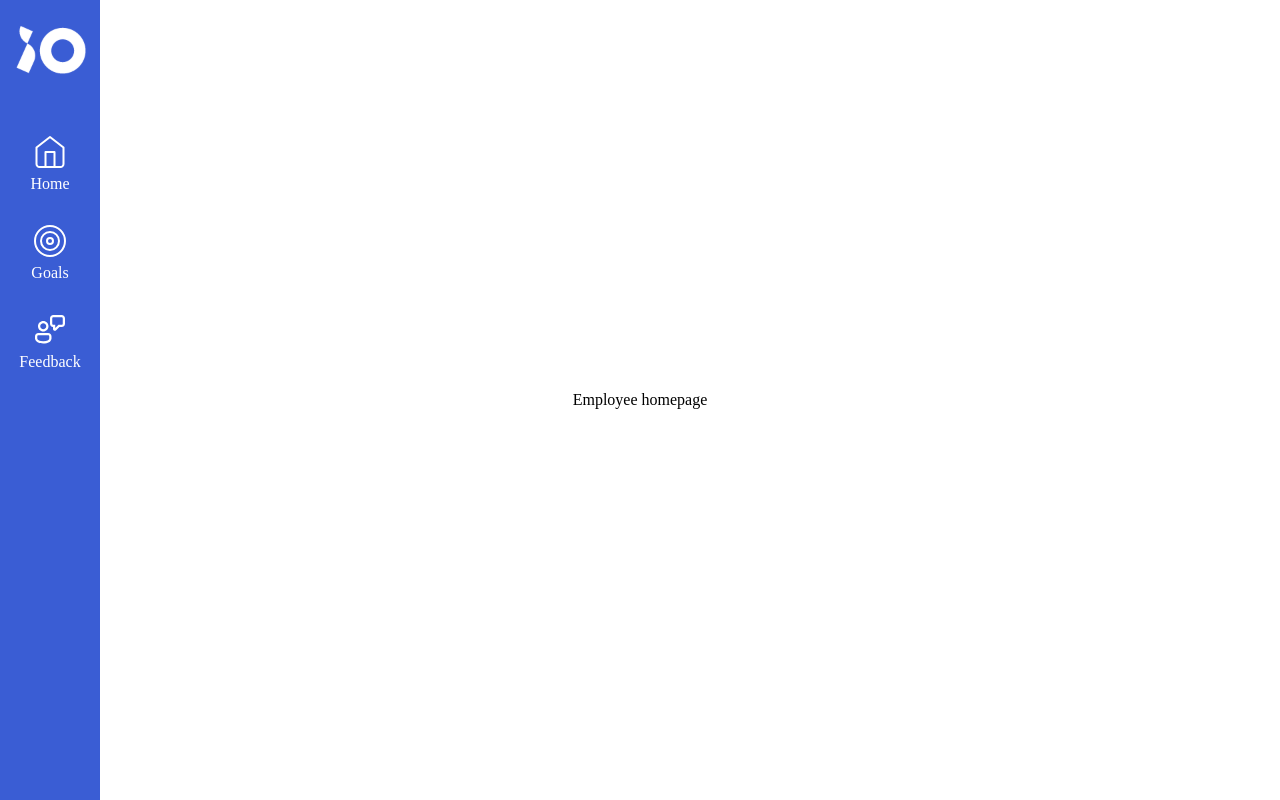
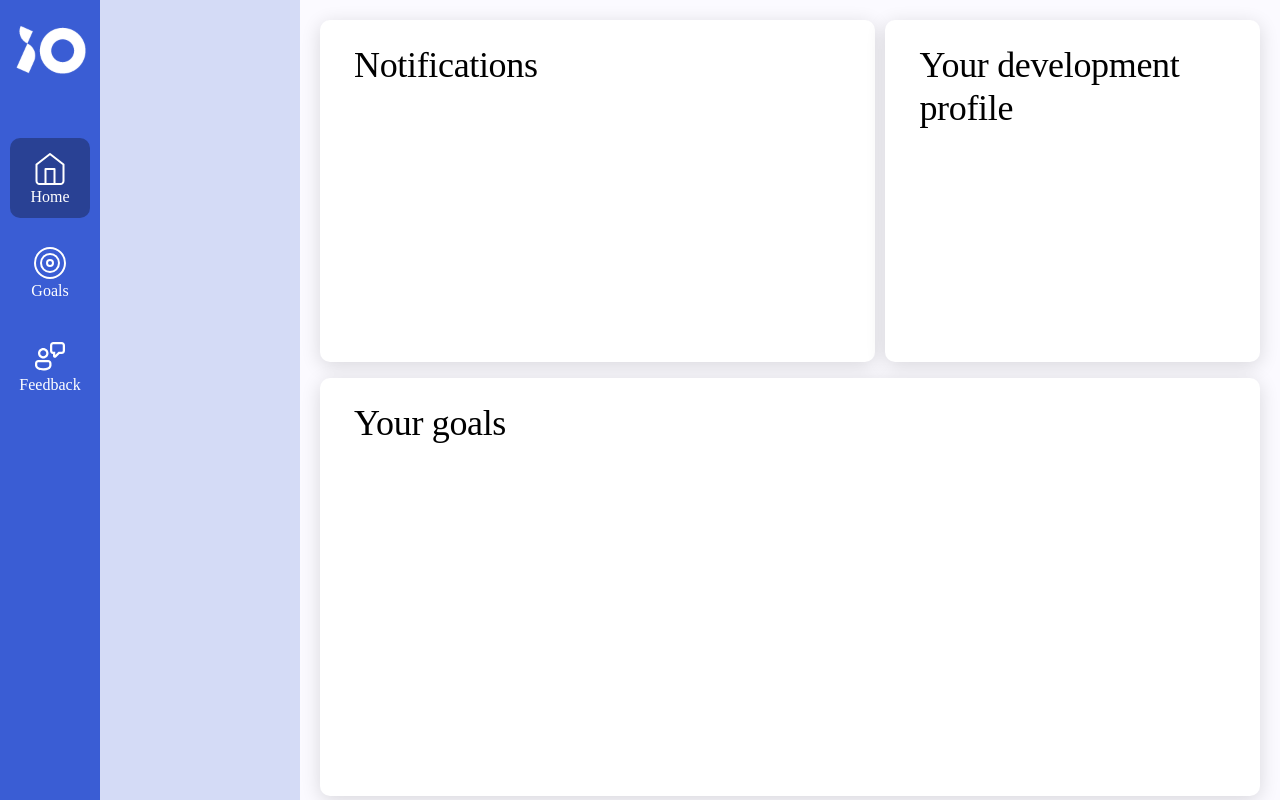
Before and after one commit to YorickVdVenne/Productivity, a Next.js app: page /employee/home in a window 1280 px wide. Built offline with nearby package versions, Linux system fonts and the light colour scheme.

Commit message:
Completed employee navigation

```diff
--- a/pages/employee/home.jsx
+++ b/pages/employee/home.jsx
@@ -9,7 +9,15 @@ export default function Home() {
     <div className={styles.body}>
       <EmployeeNavigation />
       <div className={styles.main}>
-        Employee homepage
+        <div className={styles.notifications}>
+          <h1 className={styles.title}>Notifications</h1>
+        </div>
+        <div className={styles.profile}>
+         <h1 className={styles.title}>Your development profile</h1>
+        </div>
+        <div className={styles.goals}>
+          <h1 className={styles.title}>Your goals</h1>
+        </div>
       </div>
     </div>
   )
--- a/src/components/EmployeeNavigation/Navigation.module.scss
+++ b/src/components/EmployeeNavigation/Navigation.module.scss
@@ -7,6 +7,7 @@
     left: 0;
     background-color: #3A5DD4;
     overflow-x: hidden;
+    z-index: 1;
 }
 
 .logo {
@@ -20,18 +21,94 @@
     font-weight: 500;
     font-size: 16px;
     line-height: 19px;
-    color: white;
 
-    display: block;
-    text-align: center;
+    display: flex;
+    align-items: center;
+    justify-content: center;
+
+    &:hover .subnav {
+      display: block;
+    }
   }
 
-  .sidebar a:hover {
-    color: #f1f1f1;
-  }
+.nav {
+  display: flex;
+  flex-direction: column;
+  align-items: center;
+  justify-content: center;
+  color: white;
+}
 
 .icons {
     width: 36px;
     height: 36px;
-    margin-top: 30px;
 }
+
+.links {
+  width: 80px;
+  height: 80px;
+  margin-top: 14px;
+  display: flex;
+  flex-direction: column;
+  border-radius: 10px;
+
+  &:first-child {
+    margin-top: 34px;
+  }
+
+  &:hover {
+    background: rgba(0, 0, 0, 0.2);
+  }
+
+  &:active {
+    background-color: rgba(0, 0, 0, 0.5);
+  }
+}
+
+.links.active {
+  background-color:rgba(0, 0, 0, 0.3);
+}
+
+.subnav {
+  height: 100%;
+  width: 200px;
+  position: fixed;
+  z-index: 1;
+  top: 0;
+  left: 100px;
+  background-color: #D4DBF6;
+  overflow-x: hidden;
+  display: flex;
+  flex-direction: column;
+  align-items: center;
+
+  color: black;
+  font-size: 20px;
+  letter-spacing: -0.333333px;
+}
+
+.item {
+  width: 152px;
+  height: 60px;
+  margin-top: 44px;
+  display: flex;
+  flex-direction: column;
+  justify-content: center;
+  border-radius: 10px;
+
+  &:first-child {
+    margin-top: 129px;
+  }
+
+  &:hover {
+    background: rgba(0, 0, 0, 0.2);
+  }
+
+  &:active {
+    background-color: white;
+  }
+}
+
+.item.active {
+  background-color:white;
+}
--- a/src/components/EmployeeNavigation/index.jsx
+++ b/src/components/EmployeeNavigation/index.jsx
@@ -1,33 +1,85 @@
-import React from 'react';
+import React, { useEffect } from 'react';
 import styles from './Navigation.module.scss';
 import Link from 'next/link';
+import { useRouter } from 'next/router';
 
 export default function EmployeeNavigation() {
+    const router = useRouter();
+    const [activeLink, setActiveLink] = React.useState('');
+
+    useEffect(() => {
+        setActiveLink(router.route);
+      }, [router]);
+
     return (
+    <>
         <div className={styles.sidebar}>
             <Link href='/'>
                 <img className={styles.logo} src="../../assets/iO-logo-transparent.svg"/>
             </Link>
-        <div className={styles.links}>
+            <div className={styles.nav}>
                 <Link href='/employee/home'>
-                <a>
-                    <img className={styles.icons} src="../../assets/home-icon.svg"/><br/>
-                    Home
+                    <a className={`${styles.links} ${activeLink === '/employee/home' ? styles.active : ''}`} onClick={e => setActiveLink('')}>
+                        <img className={styles.icons} src="../../assets/home-icon.svg"/>
+                        <span>Home</span>
                     </a>
                 </Link>
                 <Link href='/employee/goals'>
-                <a>
-                    <img className={styles.icons} src="../../assets/goals-icon.svg"/><br/>
-                    Goals
+                    <a className={`${styles.links} ${activeLink === '/employee/goals' || activeLink === '/employee/goals/team' || activeLink === '/employee/goals/company' ? styles.active : ''}`} onClick={e => setActiveLink('goals')}>
+                        <img className={styles.icons} src="../../assets/goals-icon.svg"/>
+                        <span>Goals</span>
                     </a>
                 </Link>
                 <Link href='/employee/feedback'>
-                <a>
-                    <img className={styles.icons} src="../../assets/feedback-icon.svg"/><br/>
-                    Feedback
+                    <a className={`${styles.links} ${activeLink === '/employee/feedback' || activeLink === '/employee/feedback/stored' || activeLink === '/employee/feedback/progress' ? styles.active : ''}`} onClick={e => setActiveLink('feedback')}>
+                        <img className={styles.icons} src="../../assets/feedback-icon.svg"/>
+                        <span>Feedback</span>
                     </a>
                 </Link>
             </div>
+            <div className={styles.subnav}>
+                <div className={styles.items}>
+                    {activeLink === '/employee/goals' || activeLink === '/employee/goals/team' || activeLink === '/employee/goals/company' ? (
+                    <>
+                        <Link href='/employee/goals'>
+                            <a className={`${styles.item} ${activeLink === '/employee/goals' ? styles.active : ''}`}>
+                                <span>Your goals</span>
+                            </a>
+                        </Link>
+                        <Link href='/employee/goals/team'>
+                            <a className={`${styles.item} ${activeLink === '/employee/goals/team' ? styles.active : ''}`}>
+                                <span>Your team</span>
+                            </a>
+                        </Link>
+                        <Link href='/employee/goals/company'>
+                            <a className={`${styles.item} ${activeLink === '/employee/goals/company' ? styles.active : ''}`}>
+                                <span>Company</span>
+                            </a>
+                        </Link>
+                    </>
+                    ) : activeLink === '/employee/feedback' || activeLink === '/employee/feedback/stored' || activeLink === '/employee/feedback/progress' ? (
+                    <>
+                        <Link href='/employee/feedback'>
+                            <a className={`${styles.item} ${activeLink === '/employee/feedback' ? styles.active : ''}`}>
+                                <span>Overview</span>
+                            </a>
+                        </Link>
+                        <Link href='/employee/feedback/stored'>
+                            <a className={`${styles.item} ${activeLink === '/employee/feedback/stored' ? styles.active : ''}`}>
+                                <span>Feedback</span>
+                            </a>
+                        </Link>
+                        <Link href='/employee/feedback/progress'>
+                            <a className={`${styles.item} ${activeLink === '/employee/feedback/progress' ? styles.active : ''}`}>
+                                <span>Progress</span>
+                            </a>
+                        </Link>
+                    </>
+                    ) : ''}
+
                 </div>
+            </div>
+        </div>
+    </>
     );
   }
--- a/styles/Employee.module.scss
+++ b/styles/Employee.module.scss
@@ -2,12 +2,51 @@
     font-family: TT Commons Regular;
   }
 
-  .main {
-    min-height: 100vh;
-    padding: 4rem 0;
-    flex: 1;
-    display: flex;
-    flex-direction: column;
-    justify-content: center;
-    align-items: center;
-  }
+.main {
+  height: 95vh;
+  margin-left: 320px;
+  margin-right: 20px;
+  margin-top: 20px;
+  display: flex;
+  flex-direction: row;
+  flex-wrap: wrap;
+  justify-content: space-between;
+}
+
+.notifications {
+  width: 59%;
+  height: 45%;
+
+  background: #FFFFFF;
+  box-shadow: 0px 4px 19px rgba(0, 0, 0, 0.14);
+  border-radius: 10px;
+}
+
+.profile {
+  width: 39.85%;
+  height: 45%;
+
+  background: #FFFFFF;
+  box-shadow: 0px 4px 19px rgba(0, 0, 0, 0.14);
+  border-radius: 10px;
+}
+
+.goals {
+  width:100%;
+  height: 55%;
+  margin-top: 16px;
+
+  background: #FFFFFF;
+  box-shadow: 0px 4px 19px rgba(0, 0, 0, 0.14);
+  border-radius: 10px;
+}
+
+.title {
+  margin-left: 34px;
+  font-style: normal;
+  font-weight: 400;
+  font-size: 36px;
+  line-height: 43px;
+
+  letter-spacing: -0.333333px;
+}
--- a/styles/globals.scss
+++ b/styles/globals.scss
@@ -4,6 +4,7 @@ body {
   margin: 0;
   font-family: -apple-system, BlinkMacSystemFont, Segoe UI, Roboto, Oxygen,
     Ubuntu, Cantarell, Fira Sans, Droid Sans, Helvetica Neue, sans-serif;
+  background-color: #FBFAFF;
 }
 
 a {
```
Also changed, not shown: pages/employee/feedback/progress.jsx (added, +16 -0 lines), pages/employee/feedback/stored.jsx (added, +16 -0 lines), pages/employee/goals/company.jsx (added, +16 -0 lines), pages/employee/goals/team.jsx (added, +16 -0 lines). Lines whose indentation alone changed are shown as unchanged.
